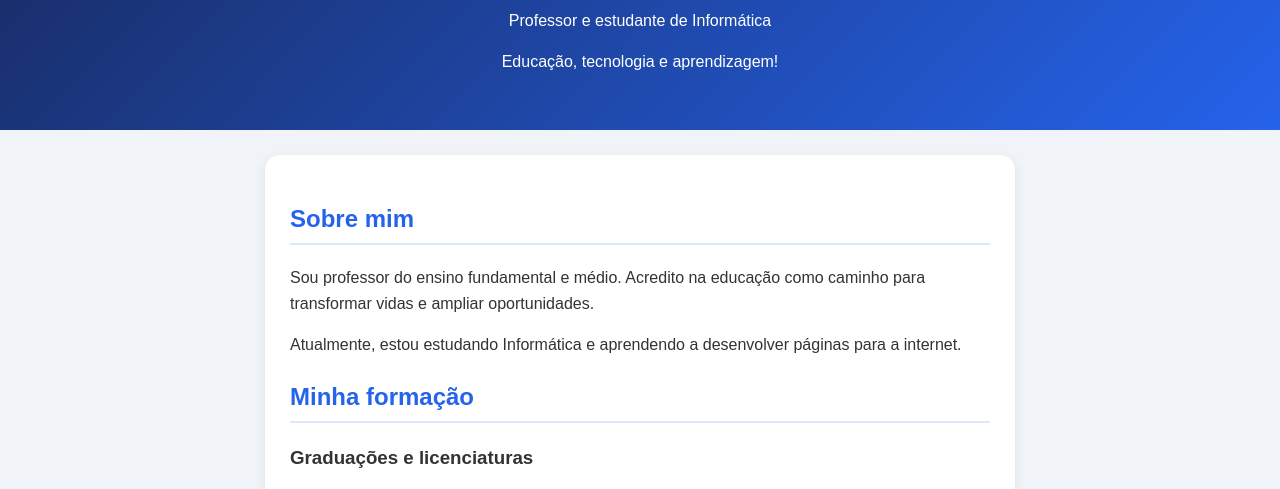
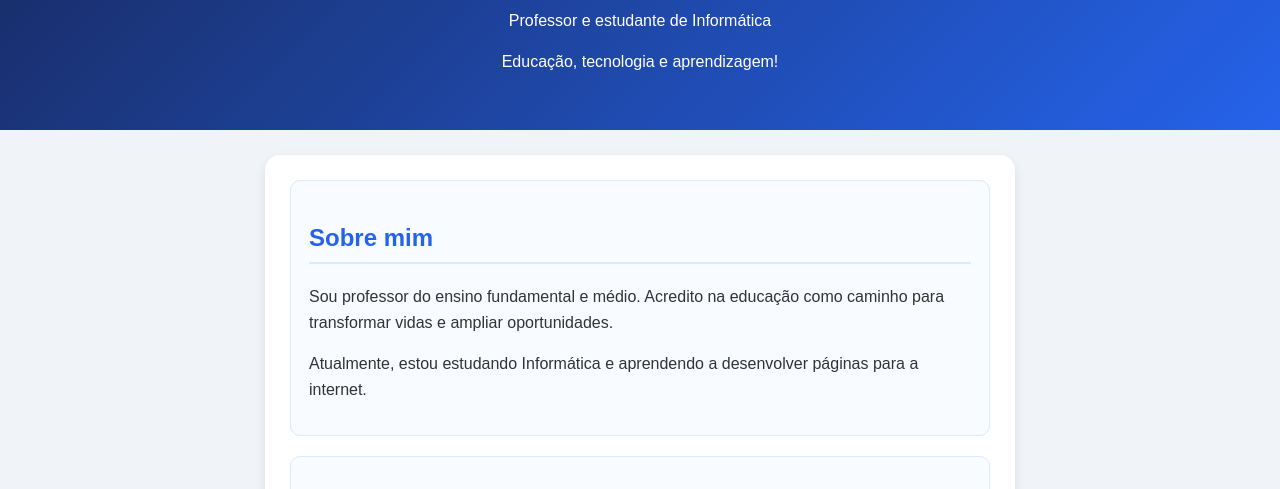
Before and after one commit to jorgesouzasantostecnicoeminformatica/Minha-primeira-p-gina-da-web, a plain HTML site: page index.html in a window 1280 px wide. Shown: the part 284-773 px from the top of the page. Drawn offline with Linux system fonts and the light colour scheme.

Commit message:
Add styles for section and h3 elements

```diff
--- a/style.css
+++ b/style.css
@@ -38,13 +38,24 @@ main {
     border-radius: 15px;
     box-shadow: 0 4px 12px #00000015;
 }
-
+section {
+    background-color: #f8fbff;
+    border: 1px solid #dbeafe;
+    border-radius: 10px;
+    padding: 18px;
+    margin-bottom: 20px;
+}
 h2 {
     color: #2563eb;
     border-bottom: 2px solid #dbeafe;
     padding-bottom: 5px;
 }
-
+h3 {
+    color: #1e40af;
+    font-size: 18px;
+    margin-top: 20px;
+    margin-bottom: 10px;
+}
 p {
     margin-bottom: 15px;
 }
```
